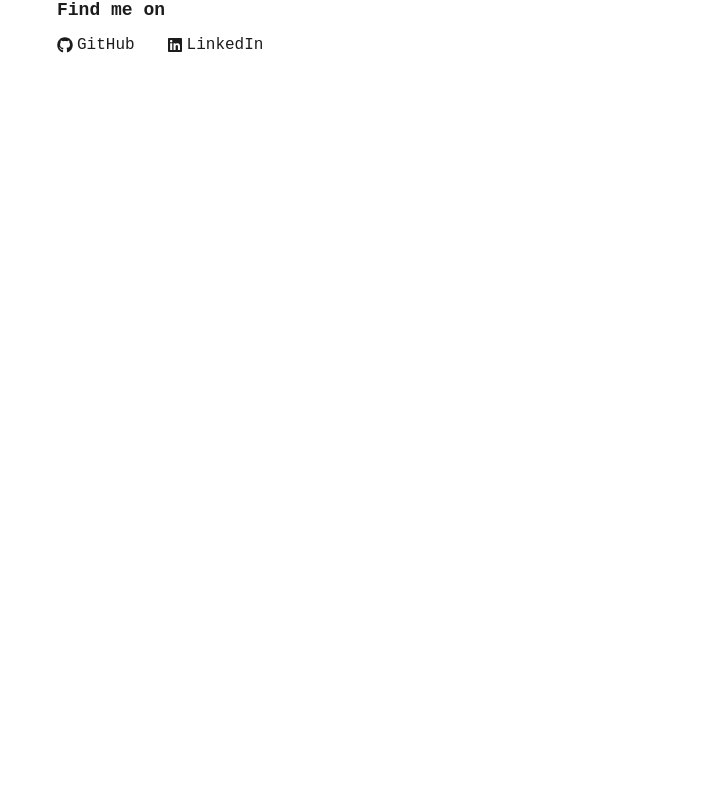
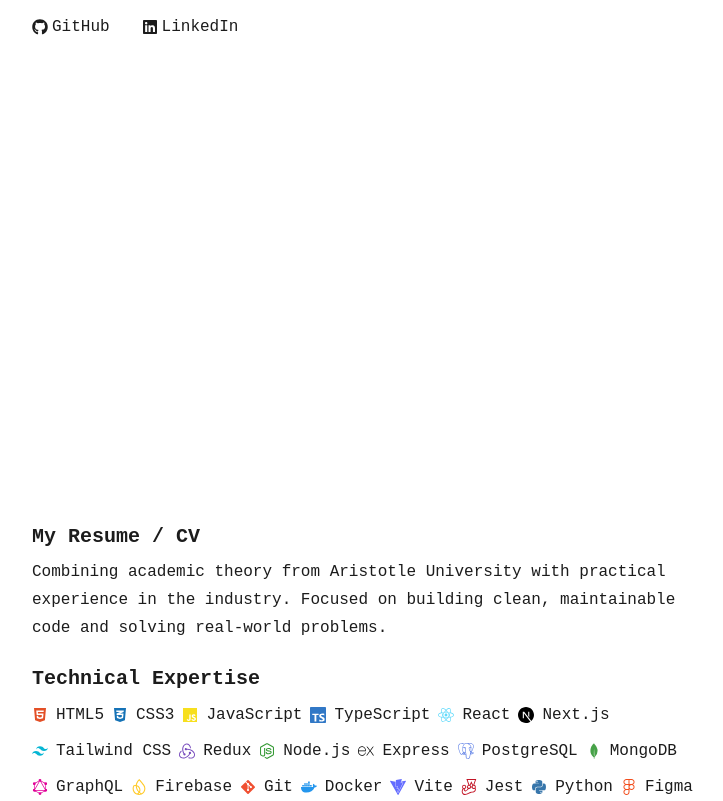
Before and after one commit to kosmiadis/portfolio_2026, a React (Vite) app: page / in a window 1280 px wide. Shown: the part 470-1271 px from the top of the page, without its empty margins (274-997 px from the left). Before the commit the page ends 800 px from the top, so only its background shows below. Built offline with nearby package versions, Linux system fonts and the light colour scheme; a web font is replaced by a local one.

Commit message:
added resumt and technical skills section

```diff
--- a/src/components/hero.tsx
+++ b/src/components/hero.tsx
@@ -21,7 +21,7 @@
 
     const { title, content } = data.hero;
 
-    return <article className="mt-[20%] flex flex-col gap-6">
+    return <article className="min-h-screen mt-[20%] flex flex-col gap-6">
         <h2 className="text-foreground font-mono font-bold text-3xl text-wrap">Hey, I am <span className="text-nowrap text-violet-500">Vagelis Kosmiadis</span></h2>
         <div className="flex flex-col gap-1">
             <h1 className="text-foreground font-semibold italic">{title}</h1>
--- a/src/components/layout/header.tsx
+++ b/src/components/layout/header.tsx
@@ -17,7 +17,7 @@
 }
 
 export default function Header () {
-    return <header className="flex justify-between gap-4 items-center py-4 px-8">
+    return <header className="sticky top-0 bg-bg/95 flex justify-between gap-4 items-center py-4 px-8">
         <h2 className="text-foreground font-bold">Vagelis Kosmiadis</h2>
         <div className="flex items-center gap-4">
             <nav>
--- a/src/components/layouts/CoreLayout.tsx
+++ b/src/components/layouts/CoreLayout.tsx
@@ -3,6 +3,7 @@
 import Footer from "../layout/footer";
 import Header from "../layout/header";
 import Hero from "../hero";
+import Resume from "../resume";
 
 type CoreLayoutPropsType = {
     theme: ThemeType;
@@ -10,10 +11,12 @@
 
 export default function CoreLayout ({ theme }: CoreLayoutPropsType) {
 
-    return <div className={twMerge('w-full min-h-screen dark:bg-black duration-100 ', theme)}>
+    return <div className={twMerge('w-full min-h-screen dark:bg-bg duration-100 ', theme)}>
         <Header/>
-        <main className="px-4 flex-1 flex flex-col gap-5 max-w-[650px] leading-7 mx-auto">
+        <main className="px-4 flex-1 flex flex-col max-w-175 text-foreground leading-7 mx-auto">
             <Hero />
+            <Resume />
+
         </main>
         <Footer />
     </div>
--- /dev/null
+++ b/src/components/resume.tsx
@@ -0,0 +1,24 @@
+import { data } from "../data"
+
+export default function Resume () {
+    const { title, content, skills } = data.resume;
+
+    return <article className="flex flex-col gap-6">
+        <div className="flex flex-col gap-2">
+            <h2 className="font-semibold text-2xl">{title}</h2>
+            <p>{content}</p>
+        </div>
+
+        <div className="flex flex-col gap-2">
+            <h2 className="font-semibold text-2xl">{skills.title}</h2>
+
+            <ul className="flex items-center flex-wrap gap-2">
+                {skills.skills_list.map(skill => <li key={skill.name} className="flex items-center gap-2">
+                    {skill.icon}
+                    {skill.name}
+                </li>)}
+
+            </ul>
+        </div>
+    </article>
+}
--- a/src/data.tsx
+++ b/src/data.tsx
@@ -90,7 +90,7 @@
         ]
     },
     resume: {
-        title: "Professional Journey",
+        title: "My Resume / CV",
         // Ένα μικρό context για το CV σου
         content: "Combining academic theory from Aristotle University with practical experience in the industry. Focused on building clean, maintainable code and solving real-world problems.",
         skills: {
```
